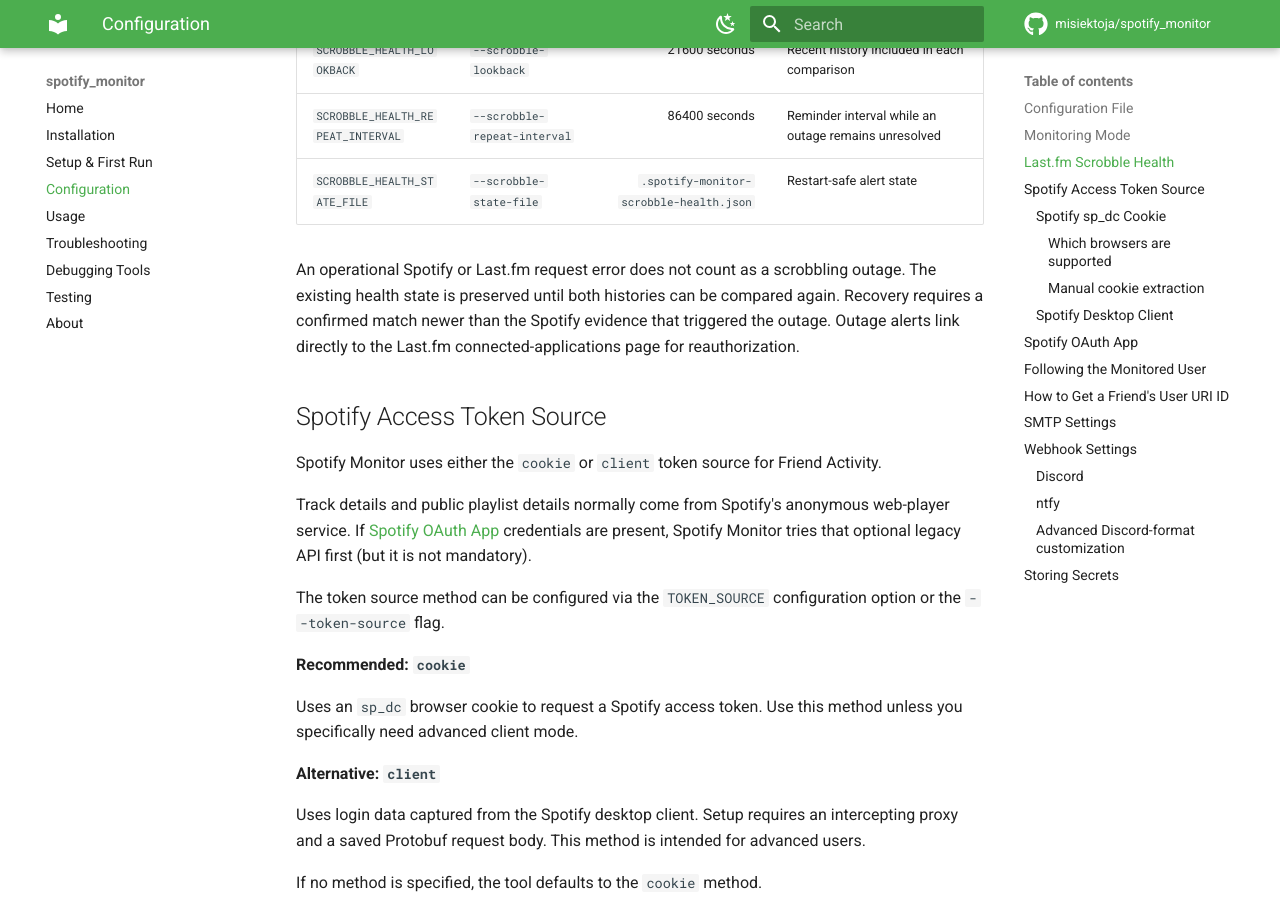
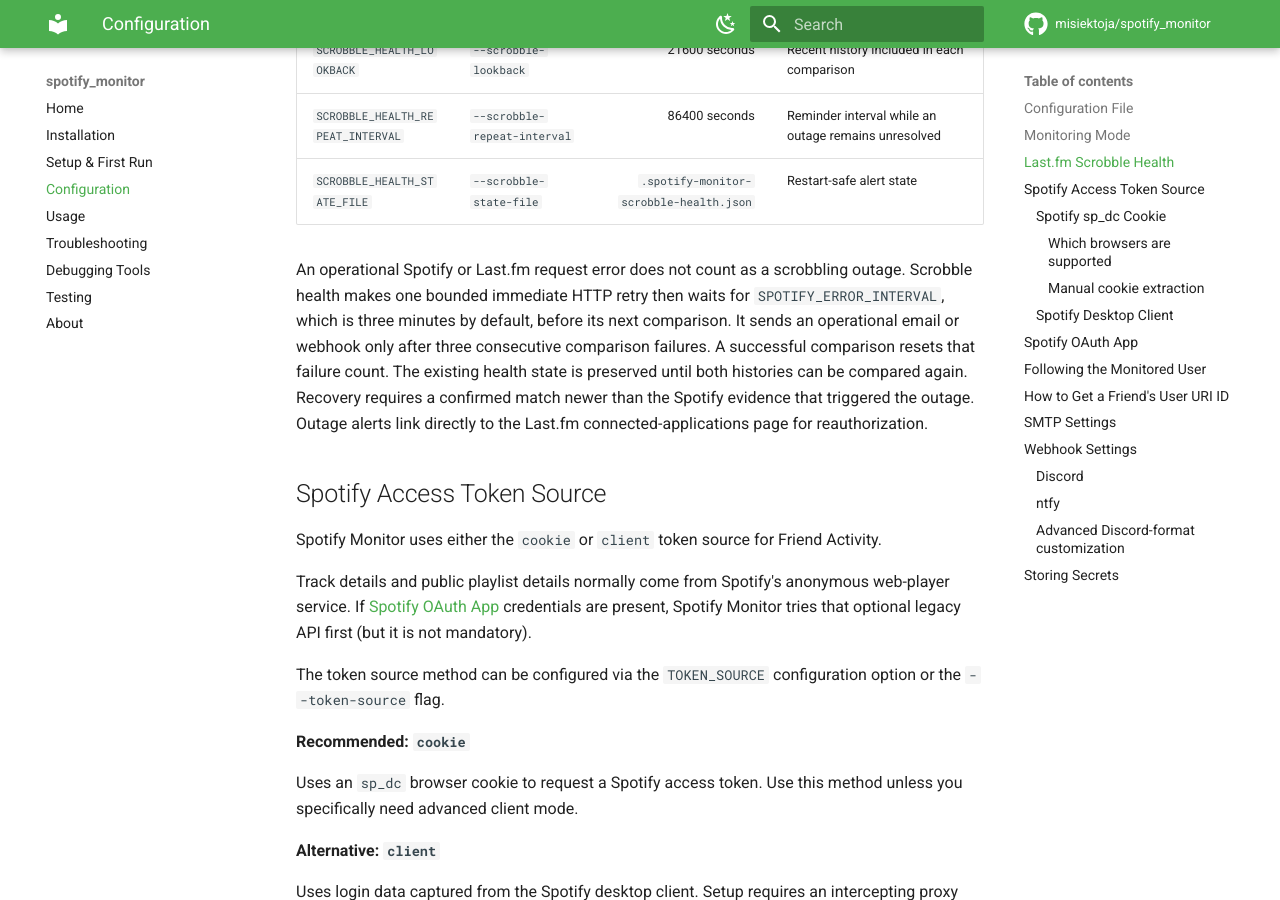
Before and after one commit to misiektoja/spotify_monitor, an MkDocs documentation site: the page built from docs/configuration.md, in a window 1280 px wide and 900 px high, scrolled down 3788 px. Built offline with MkDocs 1.6.1 and Material for MkDocs 9.7.7, drawn with Linux system fonts in a browser that asks for light colours; comment, search, counter and statistics services are not loaded.

Commit message:
docs(config): explain scrobble error backoff

```diff
--- a/docs/configuration.md
+++ b/docs/configuration.md
@@ -111,7 +111,7 @@
 | `SCROBBLE_HEALTH_REPEAT_INTERVAL` | `--scrobble-repeat-interval` | 86400 seconds | Reminder interval while an outage remains unresolved |
 | `SCROBBLE_HEALTH_STATE_FILE` | `--scrobble-state-file` | `.spotify-monitor-scrobble-health.json` | Restart-safe alert state |
 
-An operational Spotify or Last.fm request error does not count as a scrobbling outage. The existing health state is preserved until both histories can be compared again. Recovery requires a confirmed match newer than the Spotify evidence that triggered the outage. Outage alerts link directly to the Last.fm connected-applications page for reauthorization.
+An operational Spotify or Last.fm request error does not count as a scrobbling outage. Scrobble health makes one bounded immediate HTTP retry then waits for `SPOTIFY_ERROR_INTERVAL`, which is three minutes by default, before its next comparison. It sends an operational email or webhook only after three consecutive comparison failures. A successful comparison resets that failure count. The existing health state is preserved until both histories can be compared again. Recovery requires a confirmed match newer than the Spotify evidence that triggered the outage. Outage alerts link directly to the Last.fm connected-applications page for reauthorization.
 
 <a id="spotify-access-token-source"></a>
 ## Spotify Access Token Source
```
